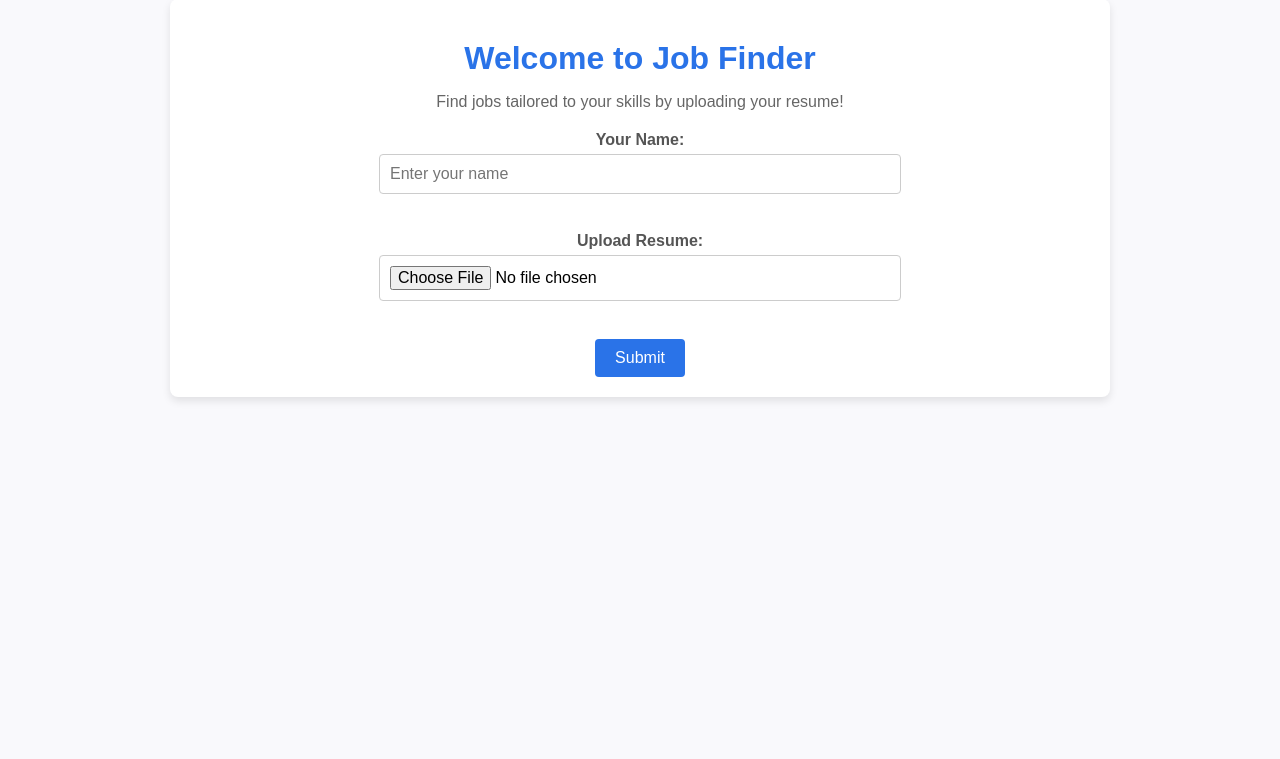
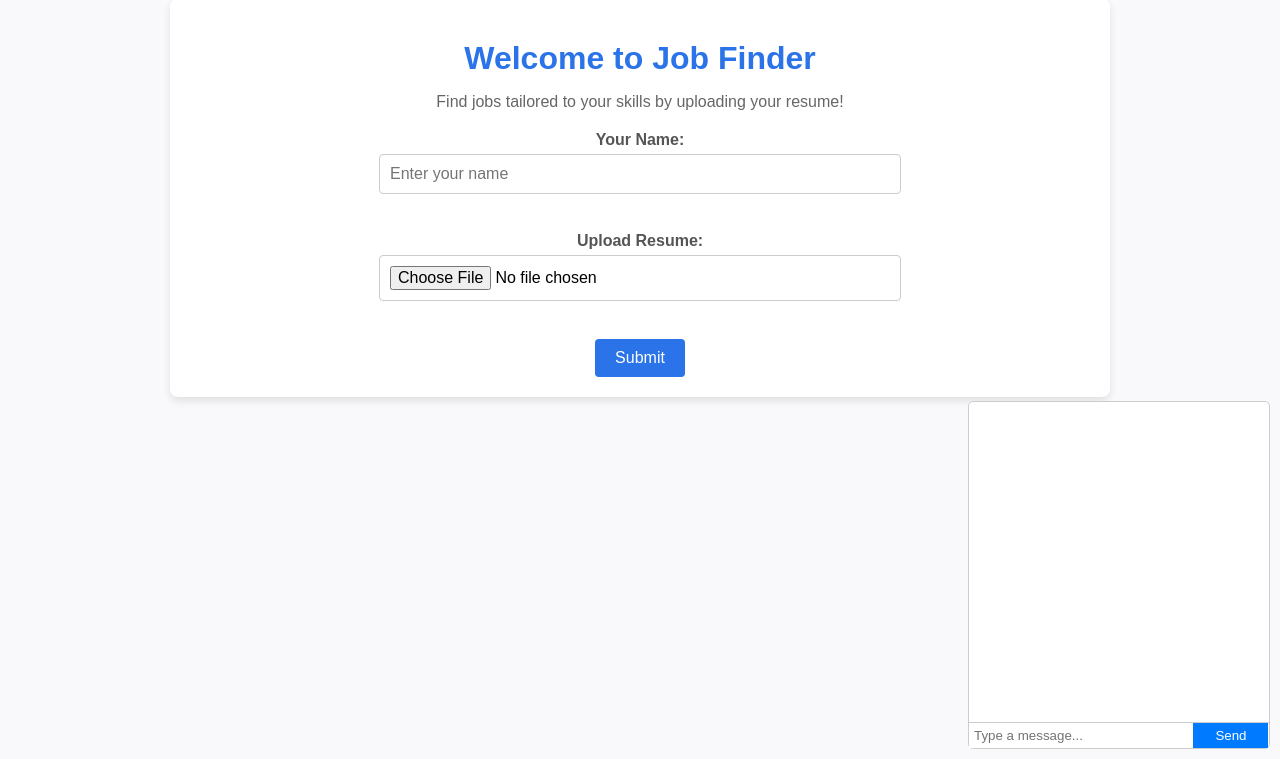
Before and after one commit to coder-royswarnajit/Resume_Parsher_JobSeeker, a Flask app: page / in a window 1280 px wide. Shown: the part 41-800 px from the top of the page. Run offline with Flask 3, Linux system fonts and the light colour scheme; parts of the project's set-up code (start-up, migrations or seed data) failed here and were passed over.

Commit message:
added chatbot and strengths

```diff
--- a/main.py
+++ b/main.py
@@ -32,6 +32,7 @@ def extract_skills(resume_text):
     return resume_skills
 
 @app.route('/', methods=['GET', 'POST'])
+@app.route('/', methods=['GET', 'POST'])
 def index():
     if request.method == 'POST':
         name = request.form['name']
@@ -48,11 +49,32 @@ def index():
 
         skills = extract_skills(resume_text)
 
+        # Print skills to the server console
+        print(f"Strengths present in the resume: {name}: {skills}")
+
         matched_jobs = jobs_df[jobs_df['skills_desc'].str.contains('|'.join(skills), case=False, na=False)]
 
         return render_template('results.html', name=name, skills=skills, jobs=matched_jobs.to_dict(orient='records'))
 
     return render_template('index.html')
 
+@app.route('/chatbot', methods=['POST'])
+def chatbot():
+    user_message = request.json.get('message')
+    response = generate_chatbot_response(user_message)
+    return {'response': response}, 200
+
+def generate_chatbot_response(message):
+    # Basic responses for the chatbot
+    responses = {
+        "hello": "Hi there! How can I assist you today?",
+        "help": "I can help you upload your resume, find jobs, and answer questions about the platform.",
+        "jobs": "You can upload your resume to see the jobs that match your skills.",
+        "bye": "Goodbye! Have a great day!"
+    }
+    message = message.lower()
+    return responses.get(message, "I'm sorry, I didn't understand that. Could you please rephrase?")
+
+
 if __name__ == '__main__':
     app.run(debug=True)
--- a/templates/index.html
+++ b/templates/index.html
@@ -20,5 +20,85 @@
             <button type="submit" class="submit-button">Submit</button>
         </form>
     </div>
+    <div id="chatbot">
+        <div id="chatbox">
+            <div id="messages"></div>
+        </div>
+        <input type="text" id="user-input" placeholder="Type a message..." />
+        <button id="send-btn">Send</button>
+    </div>
+
+    <script>
+        const sendButton = document.getElementById("send-btn");
+        const userInput = document.getElementById("user-input");
+        const messagesDiv = document.getElementById("messages");
+
+        function addMessage(sender, text) {
+            const messageElement = document.createElement("div");
+            messageElement.classList.add(sender);
+            messageElement.textContent = text;
+            messagesDiv.appendChild(messageElement);
+            messagesDiv.scrollTop = messagesDiv.scrollHeight;
+        }
+
+        sendButton.addEventListener("click", async () => {
+            const userMessage = userInput.value.trim();
+            if (!userMessage) return;
+
+            addMessage("user", userMessage);
+            userInput.value = "";
+
+            const response = await fetch("/chatbot", {
+                method: "POST",
+                headers: { "Content-Type": "application/json" },
+                body: JSON.stringify({ message: userMessage }),
+            });
+            const data = await response.json();
+
+            addMessage("bot", data.response);
+        });
+    </script>
+
+    <style>
+        #chatbot {
+            width: 300px;
+            position: fixed;
+            bottom: 10px;
+            right: 10px;
+            border: 1px solid #ccc;
+            border-radius: 5px;
+            background: #fff;
+        }
+        #chatbox {
+            height: 300px;
+            overflow-y: auto;
+            padding: 10px;
+            border-bottom: 1px solid #ccc;
+        }
+        #messages div {
+            margin: 5px 0;
+        }
+        .user {
+            text-align: right;
+            color: blue;
+        }
+        .bot {
+            text-align: left;
+            color: green;
+        }
+        #user-input {
+            width: 70%;
+            border: none;
+            padding: 5px;
+        }
+        #send-btn {
+            width: 25%;
+            background: #007bff;
+            color: white;
+            border: none;
+            padding: 5px;
+        }
+    </style>
+
 </body>
 </html>
```
